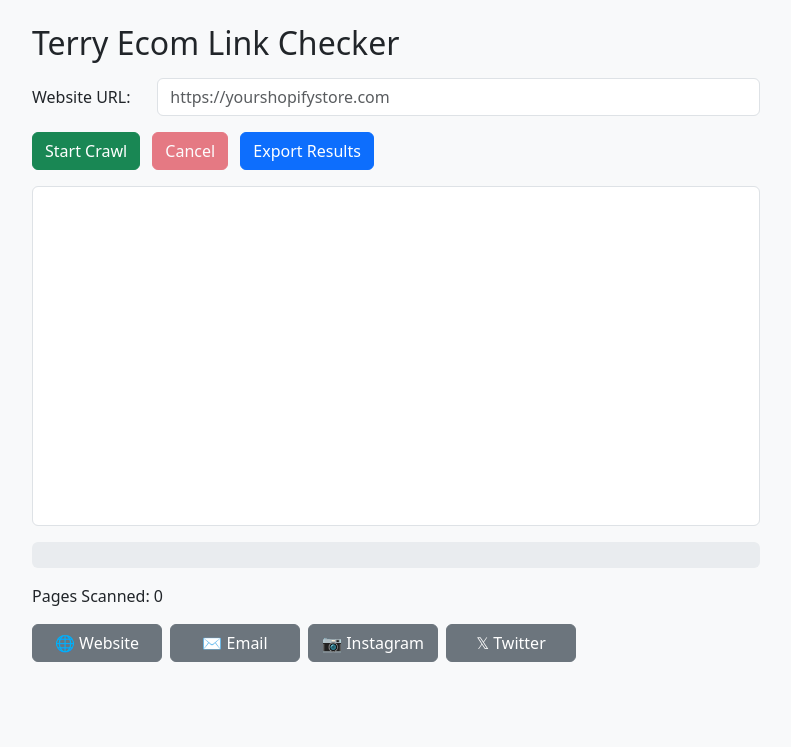
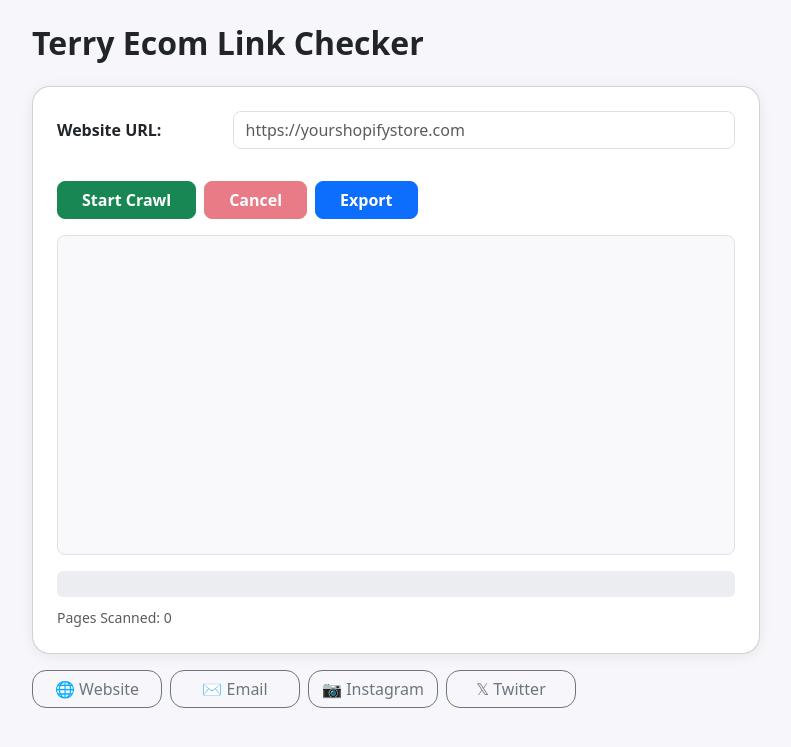
Before and after one commit to terryecom/CC, a Flask app: page / in a window 1280 px wide. Shown: the top 747 px of the page, without its empty margins (50-841 px from the left). Run offline with Flask 3, Linux system fonts and the light colour scheme.

Commit message:
Update index.html

```diff
--- a/templates/index.html
+++ b/templates/index.html
@@ -6,88 +6,98 @@
     <meta name="viewport" content="width=900, initial-scale=1">
     <link rel="stylesheet" href="https://cdn.jsdelivr.net/npm/bootstrap@5.3.3/dist/css/bootstrap.min.css">
     <style>
+        body { background: #f7f7fb;}
+        .main-card { border-radius: 18px; box-shadow: 0 2px 14px rgba(28,30,34,0.07);}
         #logArea {
-            height: 340px;
+            height: 320px;
             resize: none;
             font-family: monospace;
             font-size: 14px;
+            background: #f9f9fb;
         }
         .contact-btns button {
             min-width: 130px;
+            border-radius: 14px;
         }
         #domainInfoPanel {
-            min-width: 260px;
-            max-width: 360px;
+            min-width: 250px;
+            max-width: 340px;
+            border-radius: 16px;
+            box-shadow: 0 1px 8px rgba(45,56,80,0.09);
+            background: #fff;
+            border: 1.5px solid #f1f1f1;
         }
         #domainFavicon {
             width: 36px;
             height: 36px;
             margin-right: 10px;
-            border-radius: 7px;
-            border: 1px solid #ddd;
+            border-radius: 8px;
+            border: 1.5px solid #f1f1f1;
             background: #fff;
             vertical-align: middle;
         }
+        .progress { background: #ebedf0;}
+        .main-actions { margin-top: 1rem;}
         @media (max-width: 900px) {
             #domainInfoPanel { max-width: 100%; min-width: 0; margin-top: 2rem;}
         }
     </style>
 </head>
-<body class="bg-light">
+<body>
 <div class="container py-4">
-    <h2 class="mb-3">Terry Ecom Link Checker</h2>
-    <div class="row gx-5">
-        <!-- Left: Crawl/search/results -->
+    <h2 class="mb-4 fw-semibold">Terry Ecom Link Checker</h2>
+    <div class="row gx-5 gy-4">
+        <!-- Left: Main Panel -->
         <div class="col-lg-8 col-12">
+            <div class="card main-card p-4 mb-3">
                 <div class="mb-3 row">
-                <label for="urlInput" class="col-sm-2 col-form-label">Website URL:</label>
-                <div class="col-sm-10">
-                    <input type="text" id="urlInput" class="form-control" placeholder="https://yourshopifystore.com">
+                    <label for="urlInput" class="col-sm-3 col-form-label fw-semibold">Website URL:</label>
+                    <div class="col-sm-9">
+                        <input type="text" id="urlInput" class="form-control rounded-3" placeholder="https://yourshopifystore.com">
                     </div>
                 </div>
-            <div class="mb-3">
-                <button id="startBtn" class="btn btn-success me-2">Start Crawl</button>
-                <button id="cancelBtn" class="btn btn-danger me-2">Cancel</button>
-                <button id="exportBtn" class="btn btn-primary">Export Results</button>
+                <div class="main-actions d-flex flex-wrap gap-2 mb-3">
+                    <button id="startBtn" class="btn btn-success px-4 rounded-3 fw-semibold">Start Crawl</button>
+                    <button id="cancelBtn" class="btn btn-danger px-4 rounded-3 fw-semibold">Cancel</button>
+                    <button id="exportBtn" class="btn btn-primary px-4 rounded-3 fw-semibold">Export</button>
                 </div>
-            <div class="mb-3">
-                <textarea id="logArea" class="form-control" readonly></textarea>
-            </div>
-            <div class="mb-3">
+                <textarea id="logArea" class="form-control mb-3 rounded-3" readonly></textarea>
+                <div class="mb-2">
                     <div class="progress" style="height: 26px;">
-                    <div id="progressBar" class="progress-bar progress-bar-striped progress-bar-animated" style="width:0%">0%</div>
+                        <div id="progressBar" class="progress-bar progress-bar-striped progress-bar-animated bg-success fw-semibold" style="width:0%">0%</div>
                     </div>
                 </div>
-            <div class="mb-3">
-                <span id="statusLabel">Pages Scanned: 0</span>
+                <div>
+                    <span id="statusLabel" class="text-muted small">Pages Scanned: 0</span>
                 </div>
-            <div class="mb-3 contact-btns d-flex flex-wrap gap-2">
-                <button onclick="window.open('https://www.terryecom.com','_blank')" class="btn btn-secondary">🌐 Website</button>
-                <button onclick="window.open('mailto:terry@terryecom.com','_blank')" class="btn btn-secondary">✉️ Email</button>
-                <button onclick="window.open('https://www.instagram.com/terryecom/','_blank')" class="btn btn-secondary">📷 Instagram</button>
-                <button onclick="window.open('https://x.com/TerryEcom','_blank')" class="btn btn-secondary">𝕏 Twitter</button>
+            </div>
+            <div class="contact-btns d-flex flex-wrap gap-2 mt-2">
+                <button onclick="window.open('https://www.terryecom.com','_blank')" class="btn btn-outline-secondary">🌐 Website</button>
+                <button onclick="window.open('mailto:terry@terryecom.com','_blank')" class="btn btn-outline-secondary">✉️ Email</button>
+                <button onclick="window.open('https://www.instagram.com/terryecom/','_blank')" class="btn btn-outline-secondary">📷 Instagram</button>
+                <button onclick="window.open('https://x.com/TerryEcom','_blank')" class="btn btn-outline-secondary">𝕏 Twitter</button>
             </div>
         </div>
         <!-- Right: Domain Info Panel -->
-        <div class="col-lg-4 col-12 mt-lg-0 mt-4">
-            <div id="domainInfoPanel" class="card shadow" style="display:none;">
-                <div class="card-header bg-secondary text-white d-flex align-items-center">
+        <div class="col-lg-4 col-12">
+            <div id="domainInfoPanel" class="card p-0 shadow-sm" style="display:none;">
+                <div class="card-header bg-light border-0 rounded-top-3 d-flex align-items-center" style="padding-bottom:.5rem;">
                     <img id="domainFavicon" src="" alt="Favicon" onerror="this.style.display='none'">
-                    <strong>Domain Info</strong>
+                    <span class="fw-semibold fs-5">Domain Info</span>
                 </div>
-                <div class="card-body">
-                    <ul class="list-unstyled mb-0">
-                        <li><strong>Domain:</strong> <span id="domainInfoDomain"></span></li>
-                        <li><strong>Created:</strong> <span id="domainInfoCreated"></span></li>
-                        <li><strong>Registrar:</strong> <span id="domainInfoRegistrar"></span></li>
-                        <li><strong>Updated:</strong> <span id="domainInfoUpdated"></span></li>
-                        <li><strong>Nameservers:</strong>
-                            <ul id="domainInfoNameservers" class="mb-0 ps-2" style="font-size:14px"></ul>
+                <div class="card-body py-2">
+                    <ul class="list-unstyled mb-0 ps-1">
+                        <li class="mb-2"><strong>Domain:</strong> <span id="domainInfoDomain"></span></li>
+                        <li class="mb-2"><strong>Created:</strong> <span id="domainInfoCreated"></span></li>
+                        <li class="mb-2"><strong>Updated:</strong> <span id="domainInfoUpdated"></span></li>
+                        <li class="mb-2"><strong>Registrar:</strong> <span id="domainInfoRegistrar"></span></li>
+                        <li class="mb-1"><strong>Nameservers:</strong>
+                            <ul id="domainInfoNameservers" class="mb-0 ps-3" style="font-size:14px"></ul>
                         </li>
                     </ul>
                 </div>
             </div>
-            <!-- Error box (domain does not exist) -->
+            <!-- Error box -->
             <div id="domainInfoErrorBox" class="alert alert-danger py-2 px-3 mt-4" style="display:none">
                 <span id="domainInfoErrorText"></span>
             </div>
```
Lines whose indentation alone changed are shown as unchanged.
